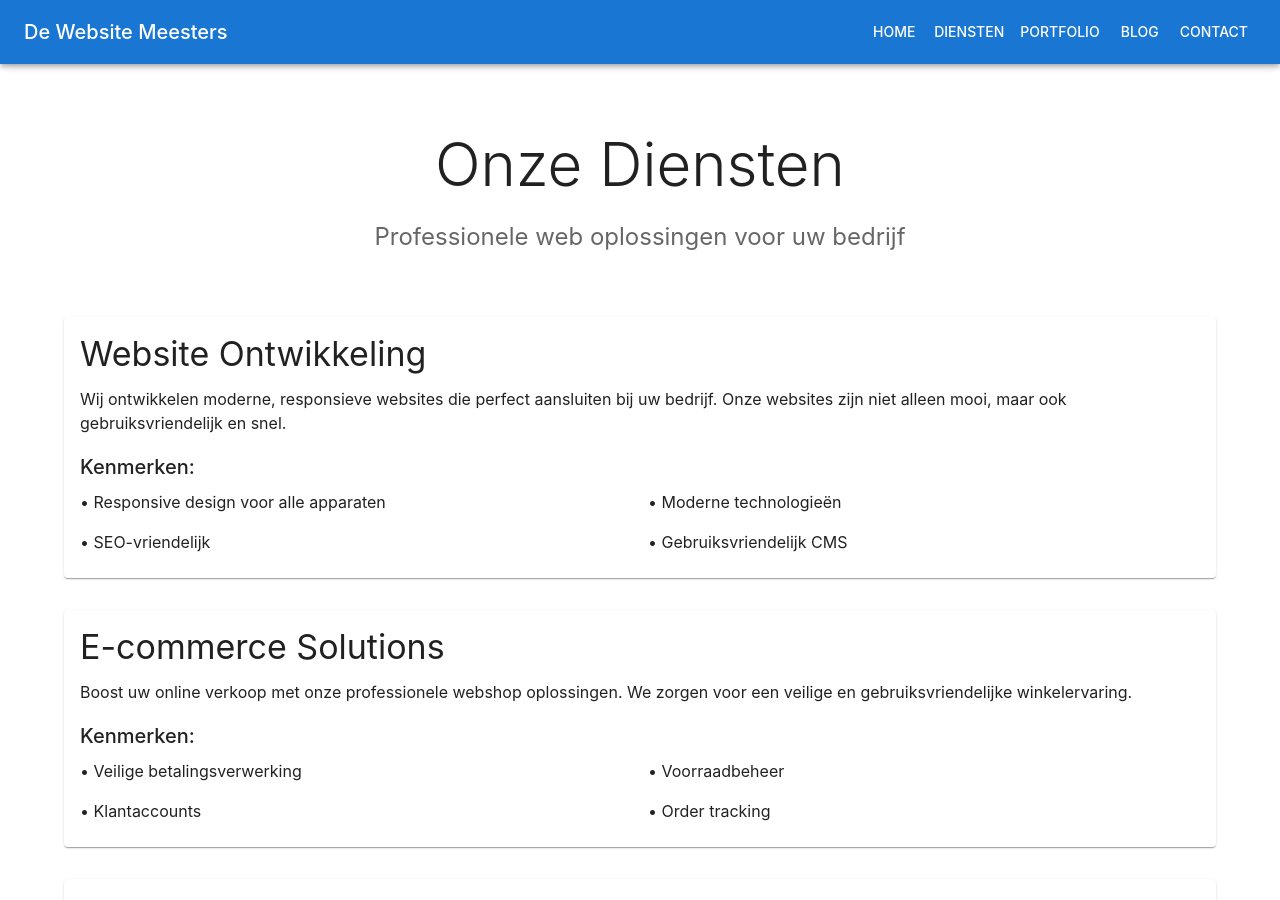
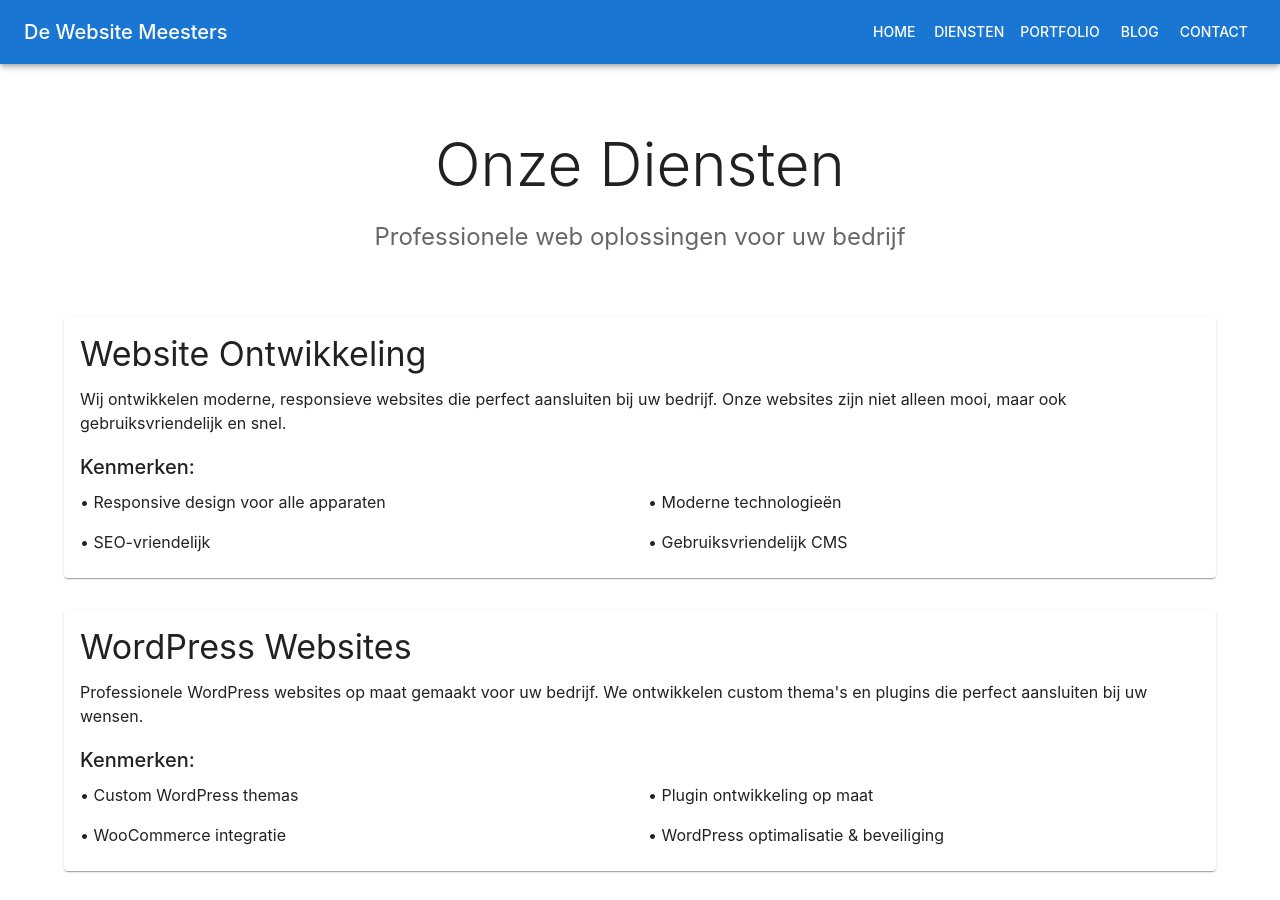
Before and after one commit to DeWebsitemeesters/Dewebsitemeesters, a React (Create React App) app in the folder frontend/: page /diensten in a window 1280 px wide. Shown: the top 900 px of the page. Built offline with nearby package versions, Linux system fonts and the light colour scheme.

Commit message:
Update project plan and install dependencies

```diff
--- a/frontend/src/components/services/ServicesSection.tsx
+++ b/frontend/src/components/services/ServicesSection.tsx
@@ -15,6 +15,11 @@ const services = [
     title: 'Website Ontwikkeling',
     description: 'Moderne en responsieve websites op maat gemaakt voor uw bedrijf.',
     link: '/diensten#website-ontwikkeling',
+  },
+  {
+    title: 'WordPress Websites',
+    description: 'Professionele WordPress websites met custom themas en functionaliteiten.',
+    link: '/diensten#wordpress',
   },
   {
     title: 'E-commerce Solutions',
--- a/frontend/src/pages/DienstenPage.tsx
+++ b/frontend/src/pages/DienstenPage.tsx
@@ -11,6 +11,17 @@ const services = [
       'Moderne technologieën',
       'SEO-vriendelijk',
       'Gebruiksvriendelijk CMS',
+    ],
+  },
+  {
+    title: 'WordPress Websites',
+    description: `Professionele WordPress websites op maat gemaakt voor uw bedrijf.
+    We ontwikkelen custom thema's en plugins die perfect aansluiten bij uw wensen.`,
+    features: [
+      'Custom WordPress themas',
+      'Plugin ontwikkeling op maat',
+      'WooCommerce integratie',
+      'WordPress optimalisatie & beveiliging',
     ],
   },
   {
```
Also changed, not shown: frontend/package.json (+10 -10 lines), 2 other files (tests, documents, lock files or other folders).
